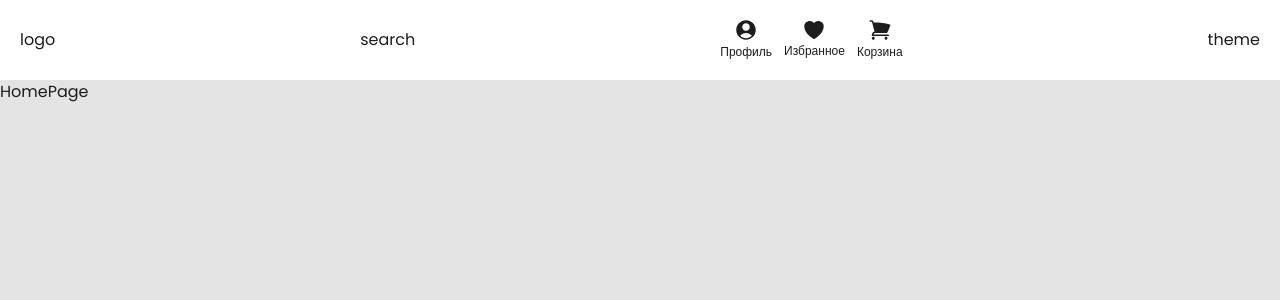
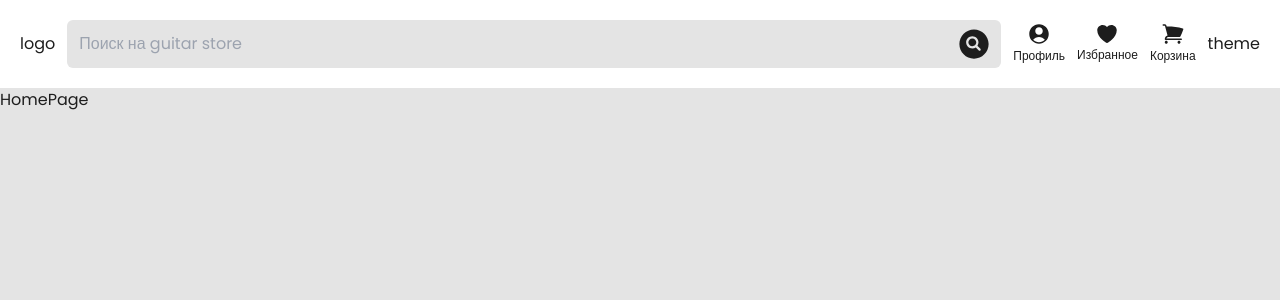
Before and after one commit to blinklay/guitar-store-mern, a React (Vite) app in the folder client/: page / in a window 1280 px wide. Shown: the top 300 px of the page. Built offline with nearby package versions, Linux system fonts and the light colour scheme.

Commit message:
Create Search Component

```diff
--- a/client/src/components/Header.jsx
+++ b/client/src/components/Header.jsx
@@ -1,4 +1,5 @@
 import Navigation from "./Navigation/Navigation";
+import Search from "./Search/Search";
 
 export default function Header() {
   return (
@@ -6,7 +7,7 @@ export default function Header() {
       <div className="container mx-auto">
         <div className="flex items-center gap-3 justify-between">
           <p>logo</p>
-          <p>search</p>
+          <Search />
           <Navigation />
           <p>theme</p>
         </div>
--- /dev/null
+++ b/client/src/components/Icons/SearchIcon.jsx
@@ -0,0 +1,22 @@
+export default function SearchIcon() {
+  return (
+    <svg
+      width="30"
+      height="30"
+      viewBox="0 0 20 20"
+      fill="none"
+      xmlns="http://www.w3.org/2000/svg"
+    >
+      <path
+        d="M6.25 8.8866C6.25 7.43685 7.42525 6.2616 8.875 6.2616C10.3247 6.2616 11.5 7.43685 11.5 8.8866C11.5 9.61168 11.207 10.2669 10.7312 10.7428C10.2553 11.2186 9.60008 11.5116 8.875 11.5116C7.42525 11.5116 6.25 10.3363 6.25 8.8866Z"
+        fill="var(--color-main-text)"
+      />
+      <path
+        fillRule="evenodd"
+        clipRule="evenodd"
+        d="M10 0.261597C4.61522 0.261597 0.25 4.62682 0.25 10.0116C0.25 15.3964 4.61522 19.7616 10 19.7616C15.3848 19.7616 19.75 15.3964 19.75 10.0116C19.75 4.62682 15.3848 0.261597 10 0.261597ZM8.875 4.7616C6.59683 4.7616 4.75 6.60842 4.75 8.8866C4.75 11.1648 6.59683 13.0116 8.875 13.0116C9.7428 13.0116 10.5487 12.7431 11.2131 12.2853L13.2197 14.2919C13.5126 14.5848 13.9874 14.5848 14.2803 14.2919C14.5732 13.999 14.5732 13.5242 14.2803 13.2313L12.2737 11.2247C12.7315 10.5603 13 9.75439 13 8.8866C13 6.60842 11.1532 4.7616 8.875 4.7616Z"
+        fill="var(--color-main-text)"
+      />
+    </svg>
+  );
+}
--- /dev/null
+++ b/client/src/components/Search/Search.jsx
@@ -0,0 +1,31 @@
+import { useNavigate } from "react-router-dom";
+import SearchIcon from "../Icons/SearchIcon";
+import { routes } from "../../routes/routes";
+
+export default function Search() {
+  const navigate = useNavigate();
+
+  const onSubmit = (e) => {
+    e.preventDefault();
+
+    const searchValue = e.target.search.value;
+    navigate(routes.SEARCH + `/${searchValue}`);
+  };
+
+  return (
+    <form
+      onSubmit={onSubmit}
+      className="relative bg-background flex-1 rounded-md"
+    >
+      <input
+        placeholder="Поиск на guitar store"
+        type="text"
+        name="search"
+        className="bg-transparent p-3 w-full pe-[3em]"
+      />
+      <button className="absolute top-1/2 right-3 transform -translate-y-1/2">
+        <SearchIcon />
+      </button>
+    </form>
+  );
+}
--- a/client/src/routes/AppRoutes.jsx
+++ b/client/src/routes/AppRoutes.jsx
@@ -47,6 +47,7 @@ export default function AppRoutes() {
             }
           />
           <Route path={routes.SEARCH} element={<SearchPage />} />
+          <Route path={routes.SEARCH + "/:query"} element={<SearchPage />} />
           <Route
             path={routes.CURRENT_PRODUCT}
             element={<CurrentProductPage />}
--- a/client/src/routes/routes.js
+++ b/client/src/routes/routes.js
@@ -4,9 +4,9 @@ export const routes = {
   LOGIN: "/login",
   REGISTER: "/register",
   PRODUCTS: "/products",
-  CURRENT_PRODUCT: "/product/:id",
+  CURRENT_PRODUCT: "/product",
   PROFILE: "/profile",
-  SEARCH: "/search/:query",
+  SEARCH: "/search",
   CART: "/cart",
   FAVORITES: "/favorites"
 }
```
